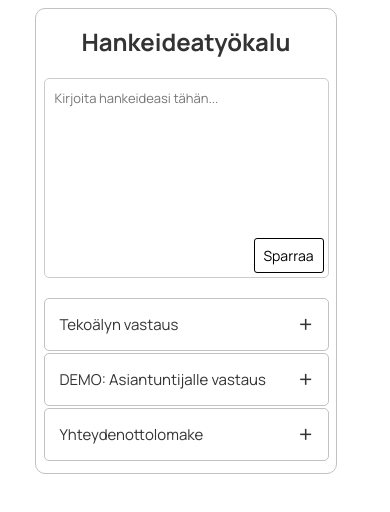
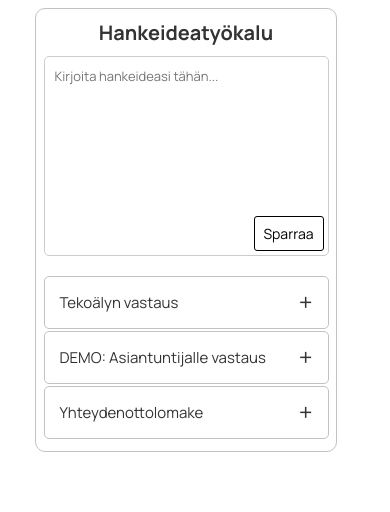
Before and after one commit to MiikkaR7/ai-komponentti, a React app: page / in a window 390 px wide. Shown: the top 512 px of the page. Built offline with nearby package versions, Linux system fonts and the light colour scheme.

Commit message:
style: center component header and make font smaller

```diff
--- a/src/App.css
+++ b/src/App.css
@@ -332,6 +332,15 @@ body {
         background-color: #ffffff;
     }
 
+    .komponentti-header {
+        margin: 0 auto;
+        margin-top: 10px;
+        margin-bottom: 10px;
+        font-size: 20px;
+        color: #333;
+        padding: 0;
+    }
+
     .user-prompt-form {
         position: relative;
         display: grid;
```
